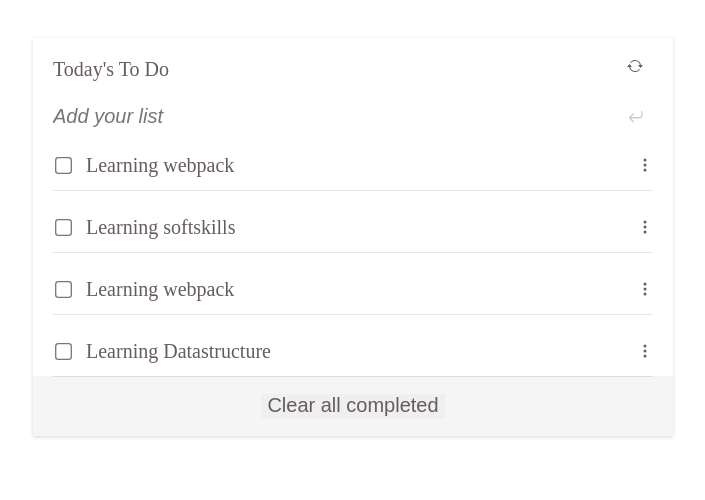
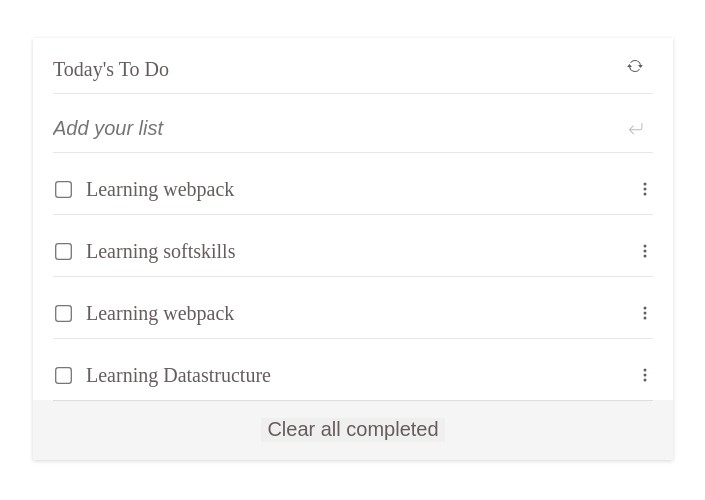
Before and after one commit to jenadiusnicholaus/To-Do-list, a website built with webpack: page src/index.html in a window 1280 px wide. Shown: the part 114-614 px from the top of the page, without its empty margins (287-992 px from the left). Built offline with nearby package versions, Linux system fonts and the light colour scheme.

Commit message:
fix linters error

```diff
--- a/src/style.css
+++ b/src/style.css
@@ -52,6 +52,8 @@ button {
   flex-direction: row;
   justify-content: space-between;
   margin-bottom: 24px;
+  box-shadow: rgba(17, 17, 26, 0.1) 0 1px 0;
+  padding-bottom: 12px;
 }
 
 input[type=text] {
@@ -100,6 +102,9 @@ input[type=checkbox]:checked ~ {
   display: flex;
   align-items: center;
   justify-content: space-between;
+  box-shadow: rgba(17, 17, 26, 0.1) 0 1px 0;
+  padding-bottom: 12px;
+
 }
 
 .icon {
```
